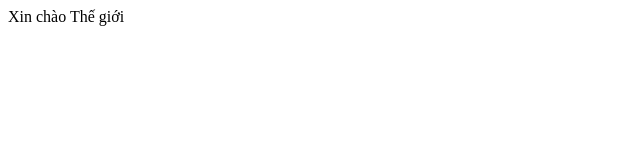
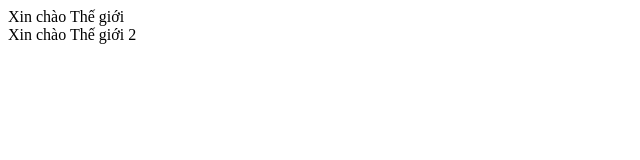
Before and after one commit to thongca/TestGitHub, a plain HTML site: page index.html in a window 1280 px wide. Shown: the whole page, without its empty margins (0-640 px from the left). Drawn offline with Linux system fonts and the light colour scheme.

Commit message:
Èdit index.html FIle

```diff
--- a/index.html
+++ b/index.html
@@ -1 +1,2 @@
 <div>Xin chào Thế giới</div>
+<div>Xin chào Thế giới 2</div>
```
